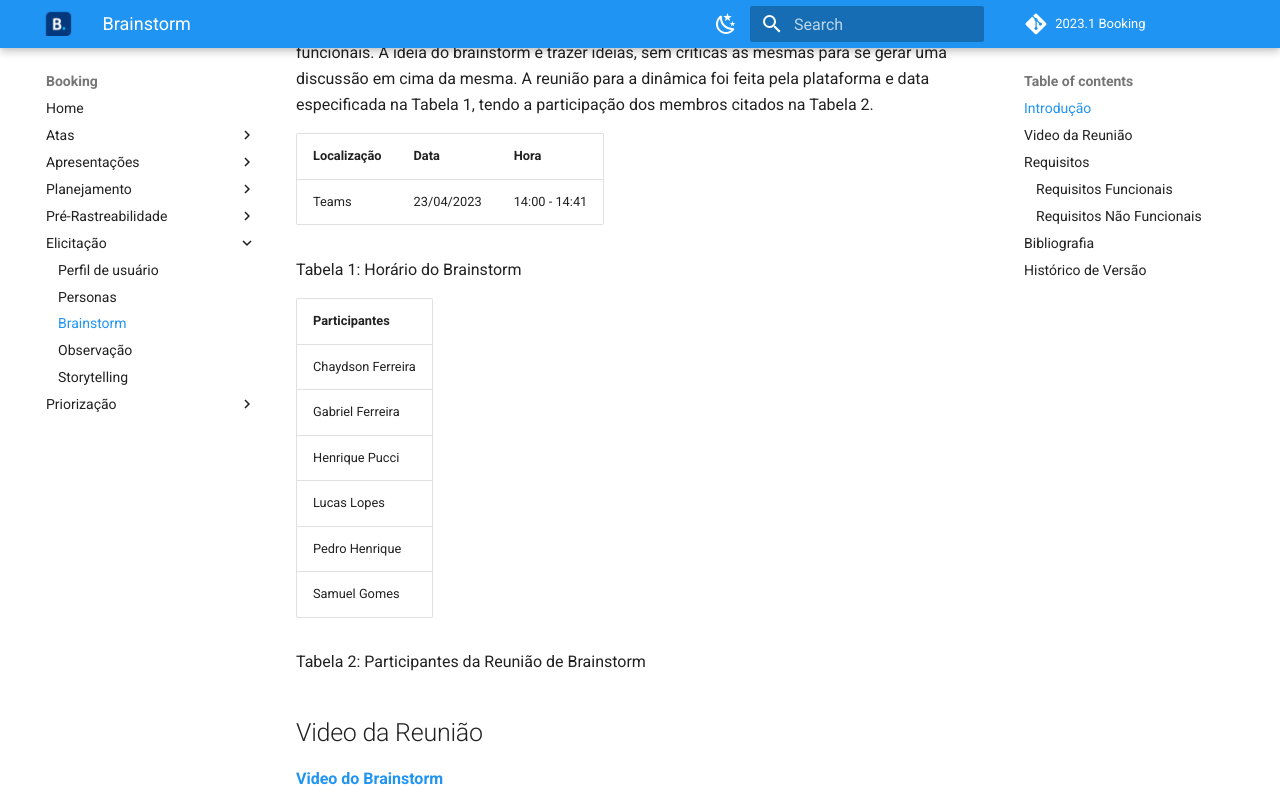
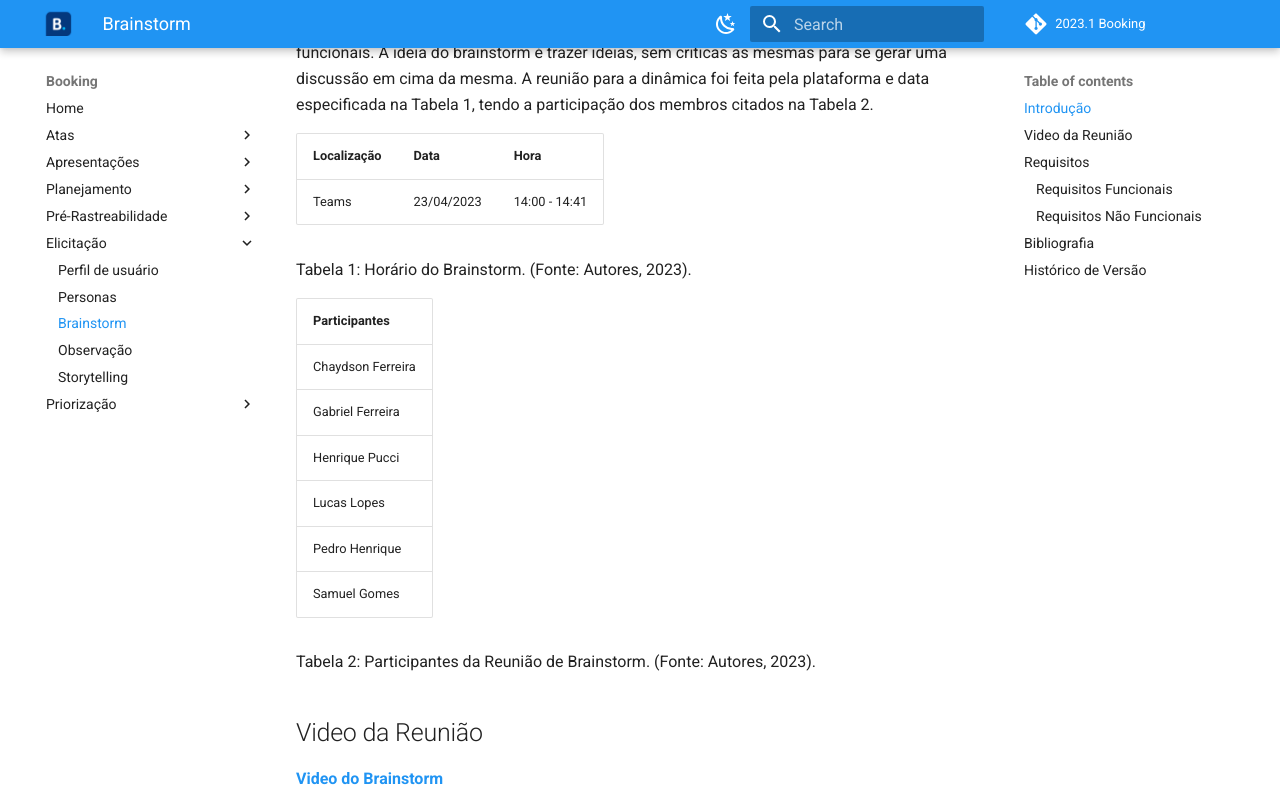
Before and after one commit to Requisitos-de-Software/2023.1-Booking, an MkDocs documentation site: the page built from docs/elicitacao/brainstorm.md, in a window 1280 px wide and 900 px high, scrolled down 267 px, cut to the strip 0-803 px from the top of the window. Built offline with MkDocs 1.6.1 and Material for MkDocs 9.7.7, drawn with Linux system fonts in a browser that asks for light colours; comment, search, counter and statistics services are not loaded; some of the changed text lies outside the part shown.

Commit message:
adicionando autores

```diff
--- a/docs/elicitacao/brainstorm.md
+++ b/docs/elicitacao/brainstorm.md
@@ -9,7 +9,7 @@
 | ------------- | ---------- | ------------- |
 | Teams         | 23/04/2023 | 14:00 - 14:41 |
 
-Tabela 1: Horário do Brainstorm
+Tabela 1: Horário do Brainstorm. (Fonte: Autores, 2023).
 
 | Participantes     |
 | ----------------- |
@@ -20,7 +20,7 @@
 | Pedro Henrique    |
 | Samuel Gomes      |
 
-Tabela 2: Participantes da Reunião de Brainstorm
+Tabela 2: Participantes da Reunião de Brainstorm. (Fonte: Autores, 2023).
 
 ## Video da Reunião
 
@@ -69,7 +69,7 @@
 | FB31 | Deve existir uma pesquisa por comando de voz                                                           |
 | FB32 | O usuário deve poder adicionar itens ao aluguel do carro                                              |
 
-<p style="margin-left: 30%;">Tabela 3: Requisitos Funcionais</p>
+<p style="margin-left: 30%;">Tabela 3: Requisitos Funcionais. (Fonte: Autores, 2023).</p>
 
 ### Requisitos Não Funcionais
 
@@ -82,7 +82,7 @@
 | NFB05 | O sistema deve ser multiplataforma: Android e iOS               |
 | NFB06 | O sistema deve ter escalabilidade                               |
 
-Tabela 4: Requisitos Não funcionais
+Tabela 4: Requisitos Não funcionais. (Fonte: Autores, 2023).
 
 Legendas
 
```
Also changed, not shown: docs/elicitacao/storytelling.md (+2 -2 lines), docs/elicitacao/threeLevelScale.md (+1 -1 lines).
